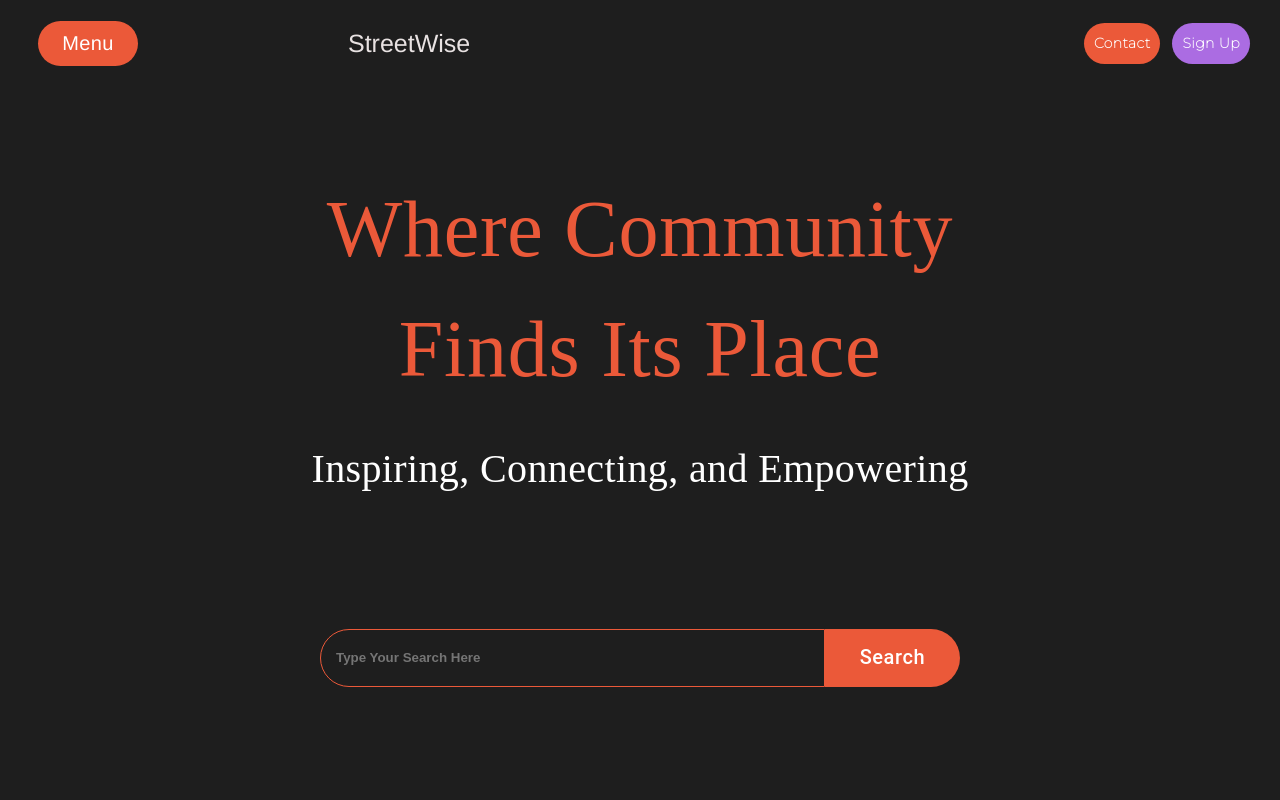
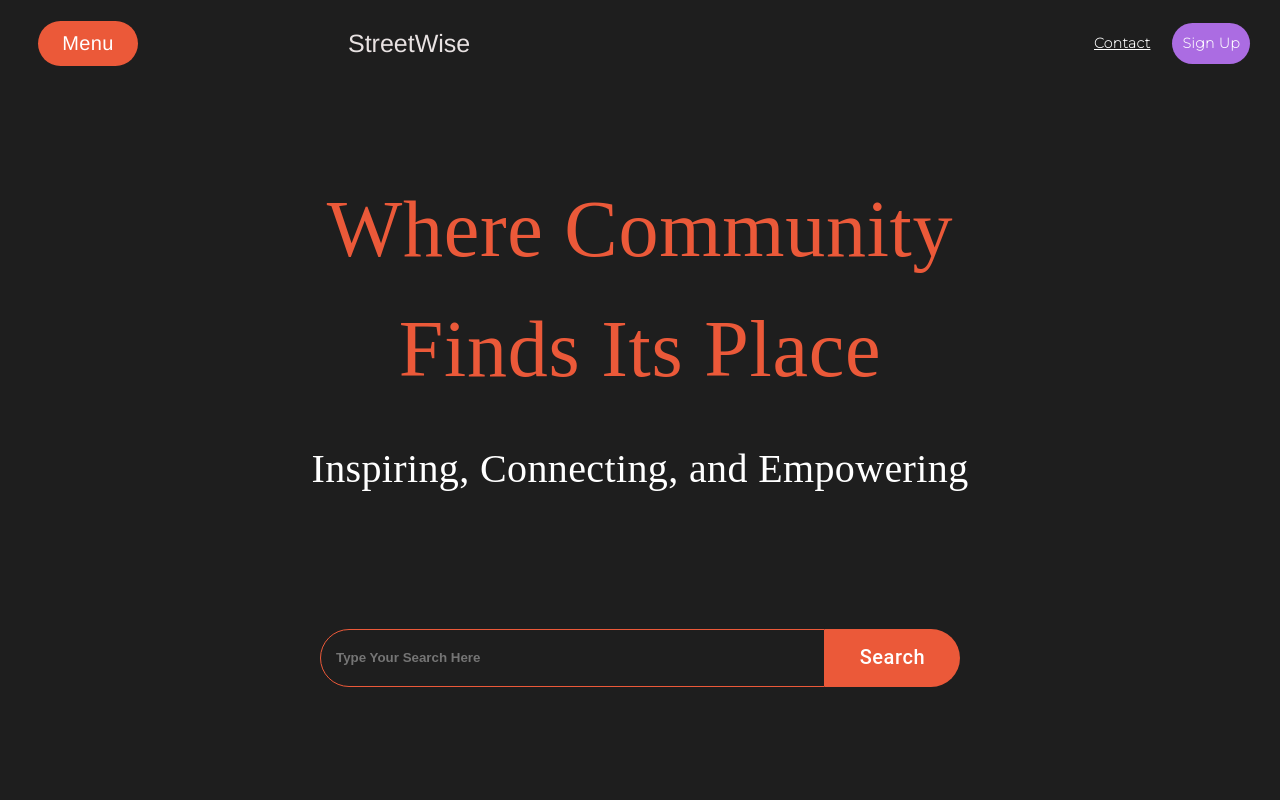
Before and after one commit to Rajivsah240/Streetwise, a React (Create React App) app: page / in a window 1280 px wide. In both pictures the pointer is over the button "Contact". Shown: the top 800 px of the page. Built offline with nearby package versions, Linux system fonts and the light colour scheme; a small style sheet from the web is missing; a web font is replaced by a local one.

Commit message:
Co-authored-by: aryansingh27022003@outlook.com <aryansingh27022003@outlook.com>

```diff
--- a/src/App.css
+++ b/src/App.css
@@ -103,6 +103,7 @@ body{
   color: white !important;
 
 }
+
 .log-sign:hover
 {
   background-color: #EB5939 !important;
@@ -114,7 +115,10 @@ body{
   transition-duration: 0.3s !important;
   transition-property: transform !important;
 }
-
+.contact-btn:hover{
+  text-decoration: underline !important;
+  background-color: transparent!important;
+}
 
 /*Search Button*/
 .search-btn-input {
@@ -215,7 +219,7 @@ body{
 
  /*Hover*/
  .card:hover {
-  transform: translateY(5%);
+  transform: scale(1.1);/*hello*/
   height: 350px;
  }
 
```
Also changed, not shown: src/App.js (line endings or trailing spaces), src/components/CommunitySlide.js (line endings or trailing spaces), src/components/Footer.js (line endings or trailing spaces), src/components/HomeCards.js (line endings or trailing spaces), src/components/HomeLastSection.js (line endings or trailing spaces), src/components/MenuBtn.js (line endings or trailing spaces), src/components/Navbar.js (line endings or trailing spaces), src/components/PageBanner.js (line endings or trailing spaces), src/pages/About.js (line endings or trailing spaces), src/pages/Home.js (line endings or trailing spaces).
